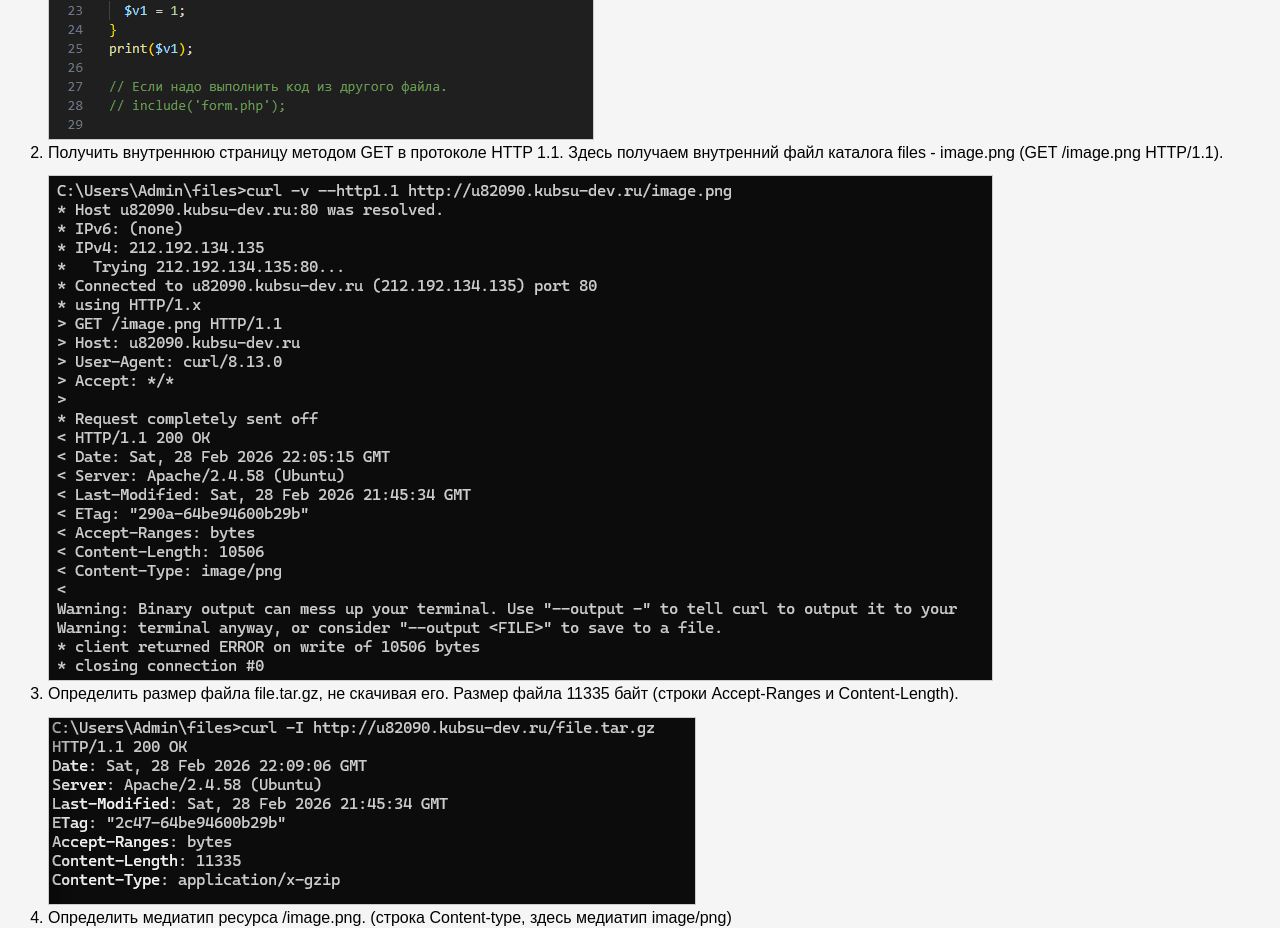
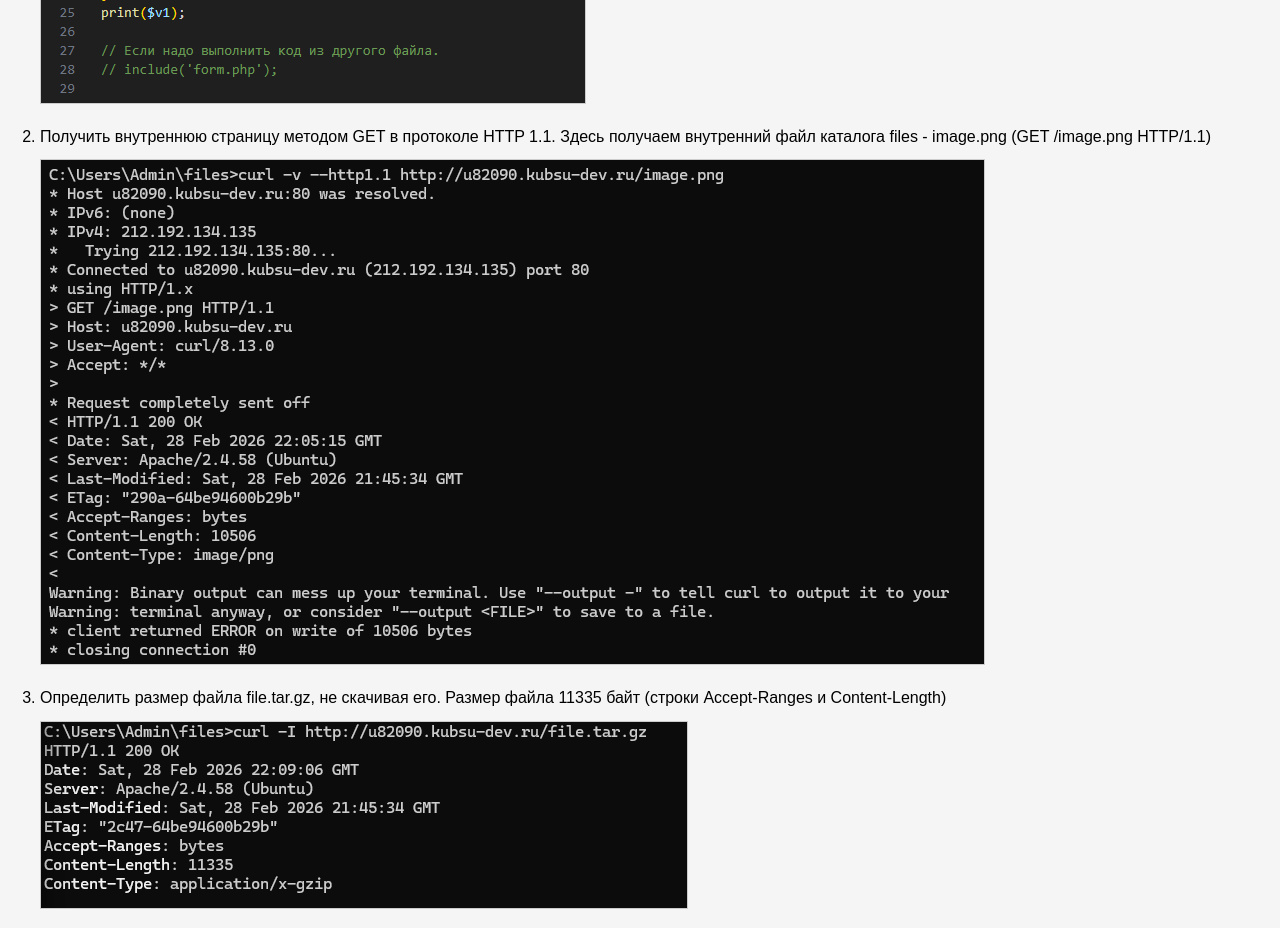
Before and after one commit to AlborovaPolina/web2.2, a plain HTML site: page index.html in a window 1280 px wide. Shown: the part 1100-2028 px from the top of the page. Drawn offline with Linux system fonts and the light colour scheme.

Commit message:
Update index.html

```diff
--- a/index.html
+++ b/index.html
@@ -4,6 +4,19 @@
     <meta name="viewport" content="width=device-width, initial-scale=1.0">
     <title>Задание №2</title>
      <style>
+         * {
+            margin: 0;
+            padding: 0;
+            box-sizing: border-box;
+        }
+        ol {
+            padding-left: 40px;
+            margin: 20px 0;
+        }
+
+        ol li {
+            margin-bottom: 20px;
+        }
         .rif-ok {
             display: block;
             max-width: 100%;
@@ -58,11 +71,11 @@
                 <img src="./r1.1.png" alt="1" class="rif-ok">
             </li>
             <li>
-                <a>Получить внутреннюю страницу методом GET в протоколе HTTP 1.1. Здесь получаем внутренний файл каталога files - image.png (GET /image.png HTTP/1.1).</a>
+                <a>Получить внутреннюю страницу методом GET в протоколе HTTP 1.1. Здесь получаем внутренний файл каталога files - image.png (GET /image.png HTTP/1.1)</a>
                 <img src="./r2.png" alt="1" class="rif-ok">
             </li>
             <li>
-                <a>Определить размер файла file.tar.gz, не скачивая его. Размер файла 11335 байт (строки Accept-Ranges и Content-Length).</a>
+                <a>Определить размер файла file.tar.gz, не скачивая его. Размер файла 11335 байт (строки Accept-Ranges и Content-Length)</a>
                 <img src="./r3.png" alt="1" class="rif-ok">
             </li>
             <li>
```
